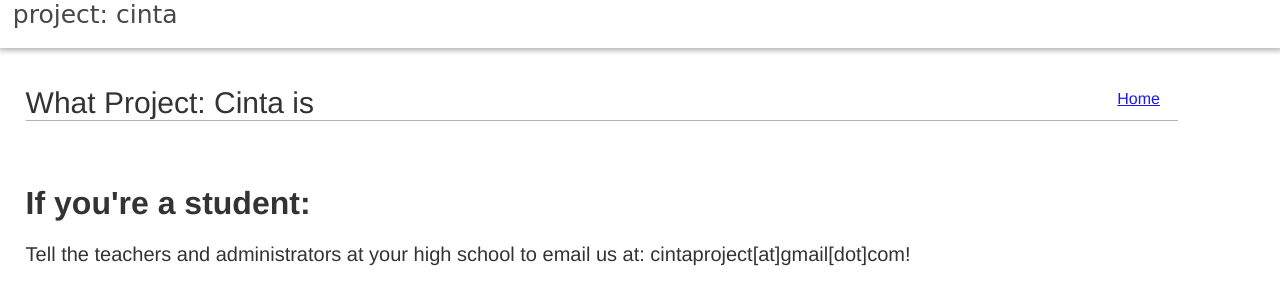
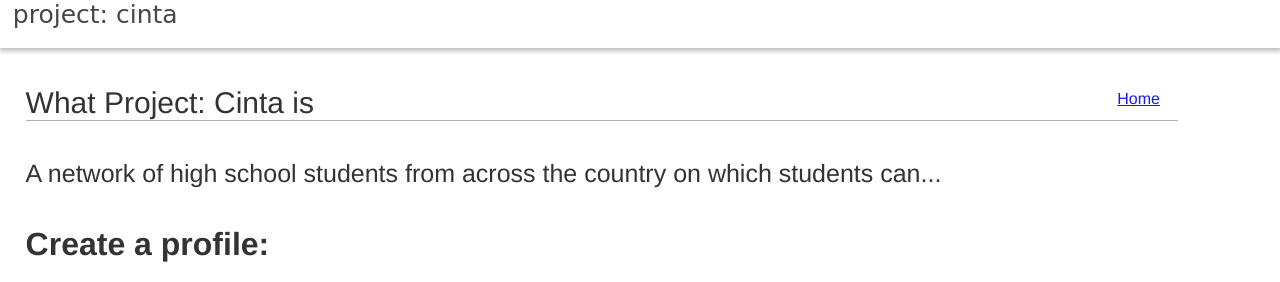
Before and after one commit to deej122/innovate, a Node project: template innovate/views/about.ejs in a window 1280 px wide. Shown: the top 282 px of the page. Run offline with Node 20 templates, Linux system fonts and the light colour scheme; the template is opened without the code that fills it, so the values that code supplies are empty; some libraries are stand-ins or nearby versions; some web fonts are replaced.

Commit message:
added about and get access pages and google analytics to landing page :: ready to be pushed live

```diff
--- a/innovate/stylesheets/access.css
+++ b/innovate/stylesheets/access.css
@@ -1,6 +1,25 @@
+html{
+    background: #FFFFFF no-repeat center bottom fixed;
+  /*  background-image: url('tem_home_BG3.jpg');
+    -webkit-background-size: cover;
+    -moz-background-size: cover;
+    -o-background-size: cover;
+    background-size: cover;
+*/
+
+    /*background-color: rgba(0,0,0,.7);*/
+}
+
+#header{
+	background-color: rgba(255,255,255,1);
+}
 .infoLink{
 	padding-right: 80px;
 	padding-left: 80px;
+}
+
+.intro{
+	font-size: 25px;
 }
 
 #moreInfo{
@@ -10,10 +29,17 @@
 }
 
 .method{
-	margin-top: 5%;
+	margin-top: 3%;
 	margin-left: 2%;
 }
 
 .explain{
 	font-size: 20px;
 }
+
+.aboutPic{
+	border: 1px solid rgba(0,0,0,.4);
+	margin-left: 5%;
+	max-width: 900px;
+	max-height: 900px;
+}
--- a/innovate/views/about.ejs
+++ b/innovate/views/about.ejs
@@ -38,13 +38,18 @@
     <span class="pageLabel">What Project: Cinta is</span>
   </div>
 
+  <p class="method intro">A network of high school students from across the country on which students can...</p>
   <div class="method">
-    <h1>If you're a student:</h1>
-    <p class="explain">Tell the teachers and administrators at your high school to email us at: cintaproject[at]gmail[dot]com!</p>
+    <h1>Create a profile:</h1>
+    <img class="aboutPic" src="profile.png"/>
   </div>
   <div class="method">
-    <h1>If you're a teacher or administrator:</h1>
-    <p class="explain">Send us an <a href="mailto:cintaproject@gmail.com" class="link contactLink" target="_top">email</a> and we'll work on adding you to Project: Cinta next!</p>
+    <h1>Share ideas:</h1>
+    <img class="aboutPic" src="ideas.png"/>
+  </div>
+  <div class="method">
+    <h1>Form teams and track progress with goals:</h1>
+    <img class="aboutPic" src="goals.png"/>
   </div>
 
   <script src = "landing.js"></script>
```
Also changed, not shown: innovate/views/landing.ejs (+12 -0 lines), innovate/images/goals.png (added), innovate/images/ideas.png (added), innovate/images/profile.png (added).
